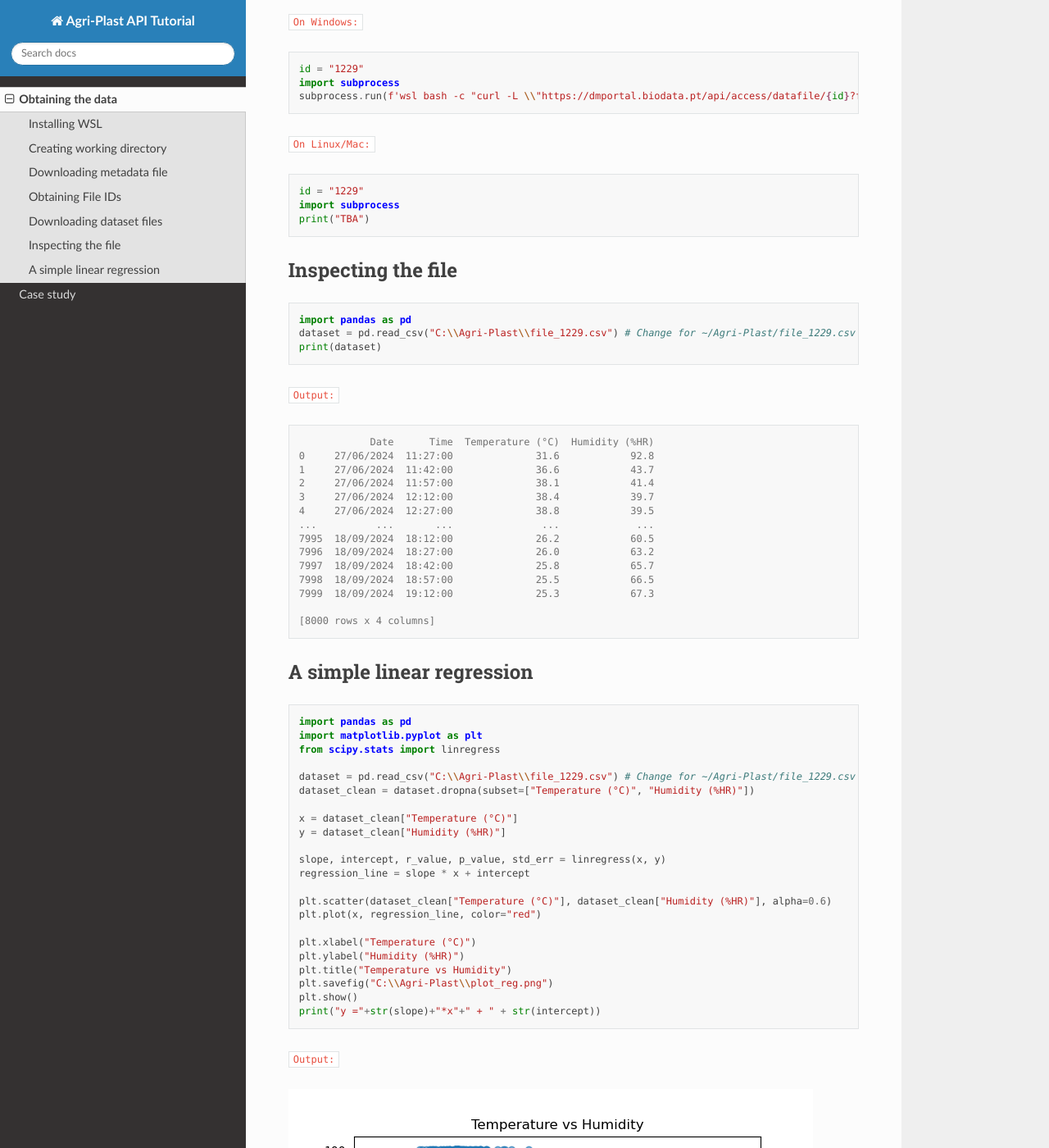
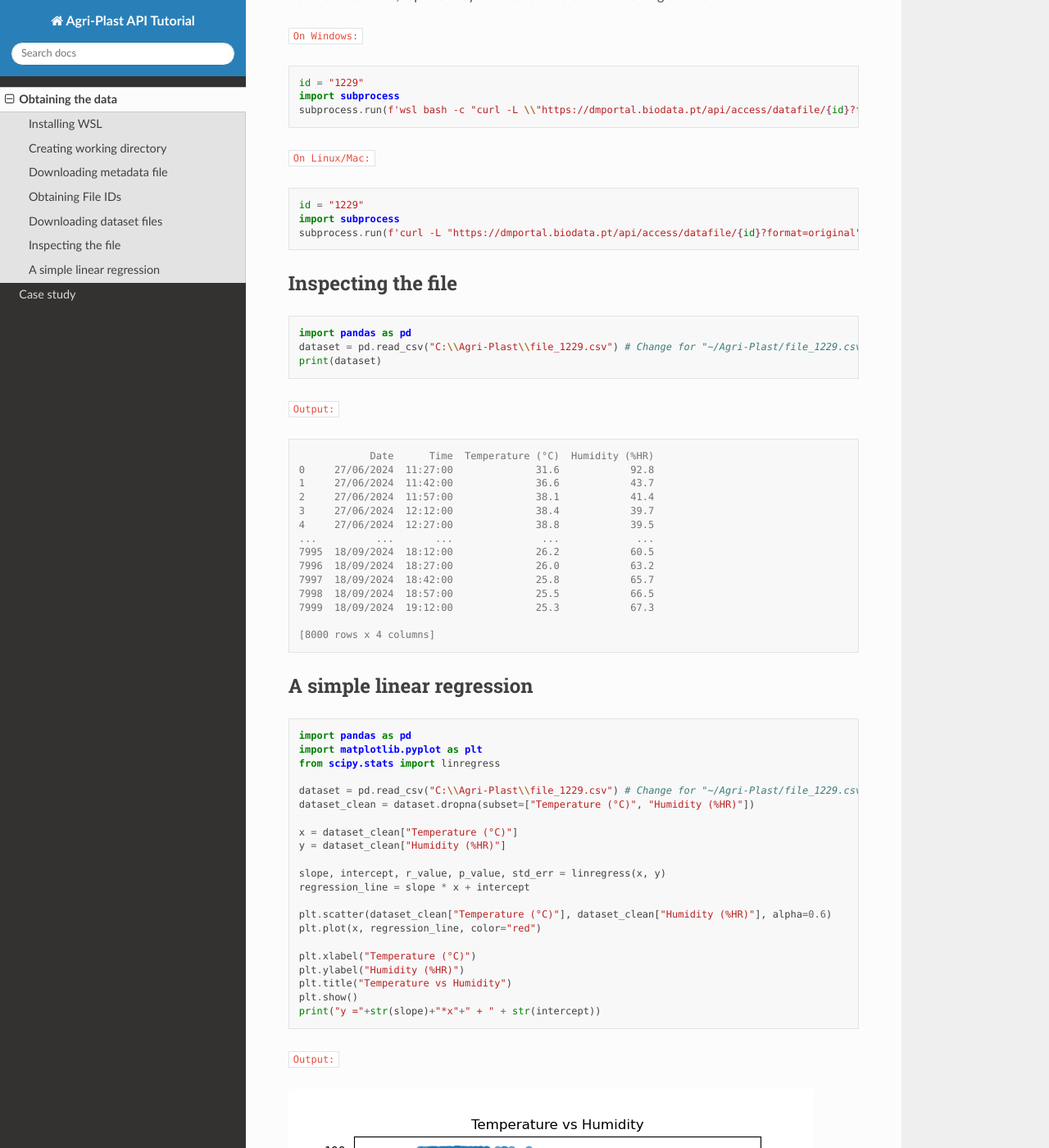
Before and after one commit to lmgoncalves94/Agri-Plast_API, a Sphinx documentation site: the page built from docs/source/api.rst, in a window 1280 px wide and 1400 px high, scrolled down 2057 px. Shown: the whole window at 82% size. Built offline with Sphinx 7.4.7 and the Read the Docs theme 3.1.0, drawn with Linux system fonts in a browser that asks for light colours; some of the changed text lies outside the part shown.

Commit message:
Update api.rst

```diff
--- a/docs/source/api.rst
+++ b/docs/source/api.rst
@@ -44,7 +44,8 @@
 
 .. code-block:: python
 
-   print("TBA")
+   import subprocess
+   subprocess.run('mkdir ~/Agri-Plast', shell=True, check=True)
 
 .. _download_metadata:
 
@@ -76,7 +77,7 @@
 
    import subprocess
    doi = "doi:10.34636/DMPortal/AWYIXC"
-   print("TBA")
+   subprocess.run(f'curl -L "https://dmportal.biodata.pt/api/datasets/:persistentId/?persistentId={doi}" -o ~/Agri-Plast/dataset.metadata', shell=True, check=True)
 
 .. _obtain_id:
 
@@ -111,7 +112,7 @@
 
    id = "1229"
    import subprocess
-   print("TBA")
+   subprocess.run(f'curl -L "https://dmportal.biodata.pt/api/access/datafile/{id}?format=original" -o ~/Agri-Plast/file_{id}.csv', shell=True, check=True)
 
 .. _inspect_file:
 
@@ -121,7 +122,7 @@
 .. code-block:: python
 
    import pandas as pd
-   dataset = pd.read_csv("C:\\Agri-Plast\\file_1229.csv") # Change for ~/Agri-Plast/file_1229.csv on Linux/Mac
+   dataset = pd.read_csv("C:\\Agri-Plast\\file_1229.csv") # Change for "~/Agri-Plast/file_1229.csv" on Linux/Mac
    print(dataset)
 
 ``Output:``
@@ -155,7 +156,7 @@
    import matplotlib.pyplot as plt
    from scipy.stats import linregress
 
-   dataset = pd.read_csv("C:\\Agri-Plast\\file_1229.csv") # Change for ~/Agri-Plast/file_1229.csv on Linux/Mac
+   dataset = pd.read_csv("C:\\Agri-Plast\\file_1229.csv") # Change for "~/Agri-Plast/file_1229.csv" on Linux/Mac
    dataset_clean = dataset.dropna(subset=["Temperature (°C)", "Humidity (%HR)"])
 
    x = dataset_clean["Temperature (°C)"]
@@ -170,7 +171,6 @@
    plt.xlabel("Temperature (°C)")
    plt.ylabel("Humidity (%HR)")
    plt.title("Temperature vs Humidity")
-   plt.savefig("C:\\Agri-Plast\\plot_reg.png")
    plt.show()
    print("y ="+str(slope)+"*x"+" + " + str(intercept))
 
```
